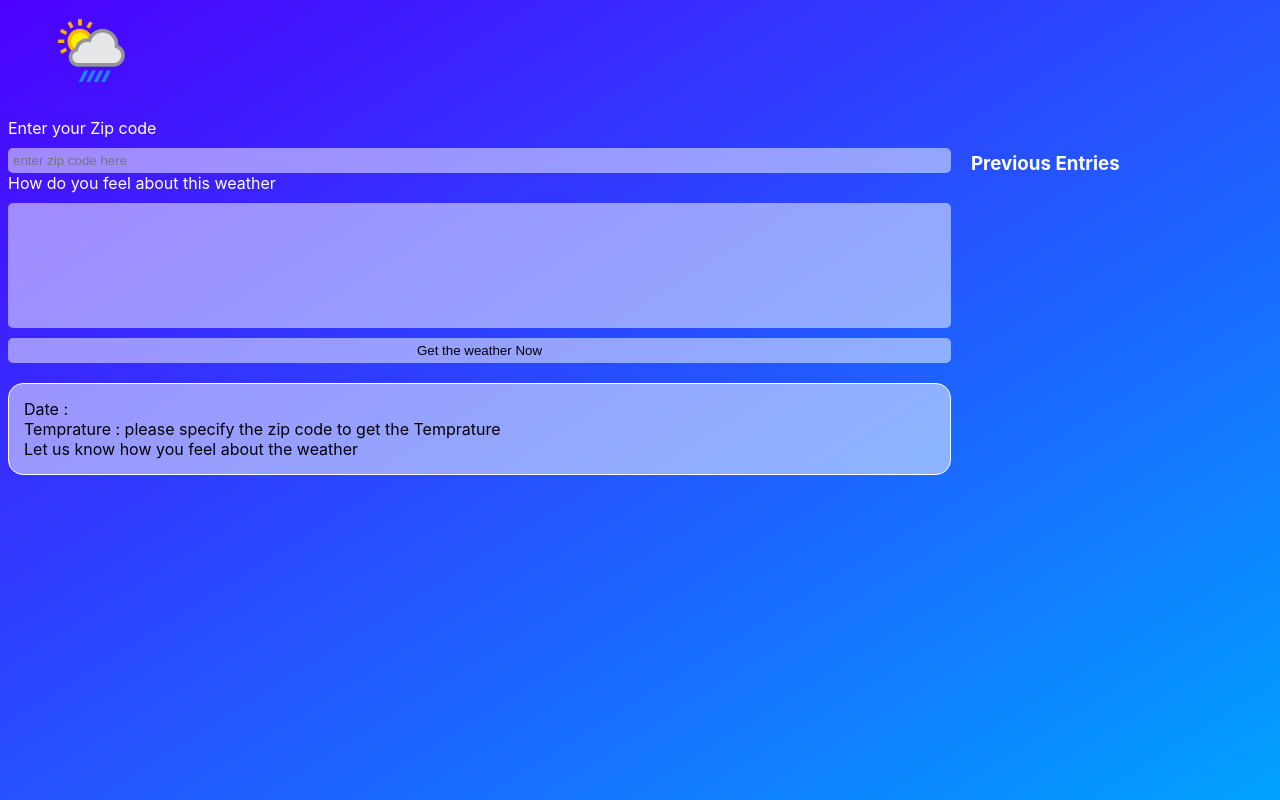
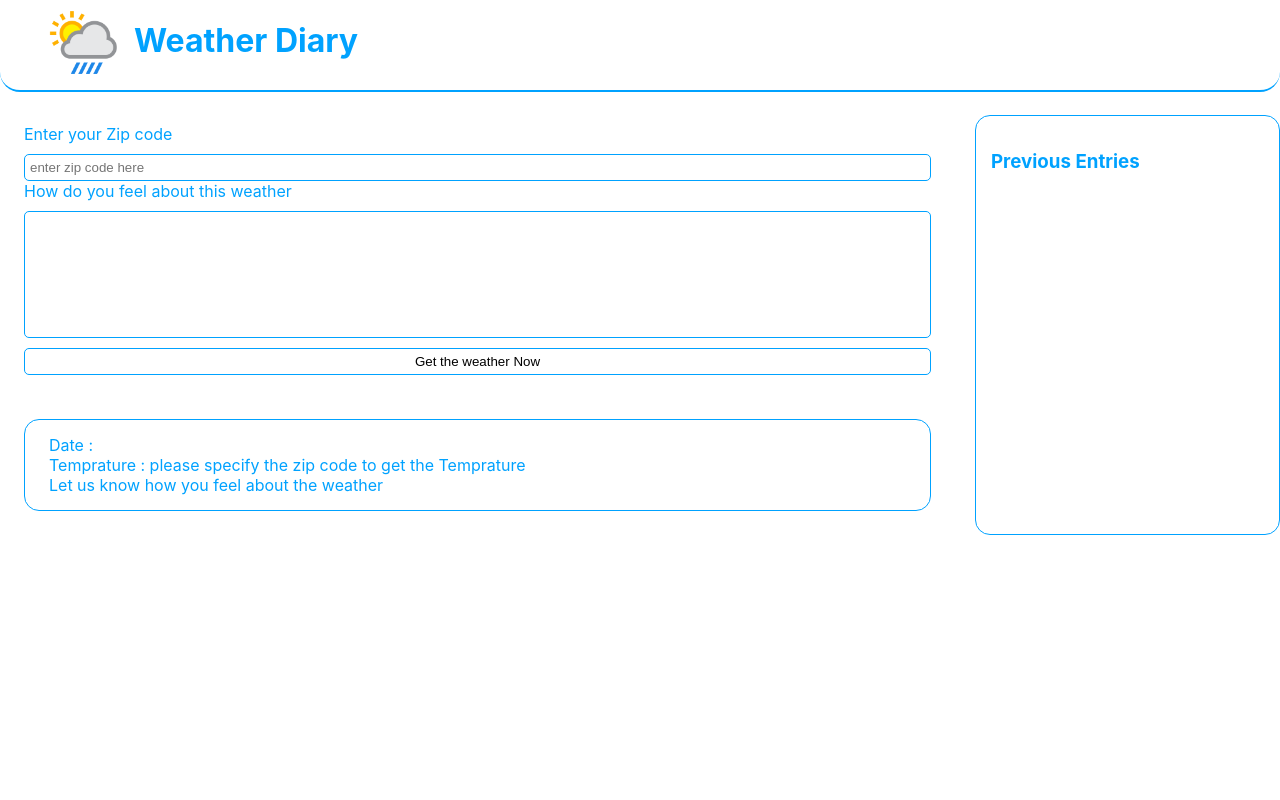
Before and after one commit to khaled279/weatherApp, a website: page website/index.html in a window 1280 px wide. Drawn offline with Linux system fonts and the light colour scheme.

Commit message:
added sticky header
added sticky header
changed css
fixed issue with with sticky header not placed correctly
added animation to sticky header
final commit

```diff
--- a/website/app.js
+++ b/website/app.js
@@ -12,7 +12,17 @@ const tempField = document.getElementById('temp');
 const contentField = document.getElementById('content');
 const sideBar = document.getElementById('sideBar') ;
 const  docFragment = document.createDocumentFragment();
+const header = document.getElementById("header");
+document.addEventListener('scroll', onScrollHeader);
 
+function onScrollHeader(){
+    console.log(window.screenY) ;
+    if(window.scrollY> 5){
+        header.classList.add('active');
+}else {
+   header.classList.remove("active");
+}
+}
 //getting date
 let d = new Date();
 let newDate = d.getMonth()+'.'+ d.getDate()+'.'+ d.getFullYear();
@@ -74,7 +84,7 @@ async function  fetchAppData(){
     //updates UI with the data in the object last Entry
     dateField.innerHTML = `Date: ${lastEntry.date}`
     tempField.innerHTML = `Temprature: ${lastEntry.temp}`
-    contentField.innerHTML = `you said  ${lastEntry.content} about the weather`
+    contentField.innerHTML = `you said  "${lastEntry.content}" about the weather`
     // reset side bar so it can be populated with new data from the get request
     // here we deal with the rest of the projectData array we populate the sidebar with it
     sideBar.innerHTML = `<h2>Previous Entries</h2>`
--- a/website/css/styles.css
+++ b/website/css/styles.css
@@ -14,12 +14,17 @@
     height: 100%;
     background: transparent;
 }
+body{
+    width: 100%;
+    margin: 0px;
+}
 html{
-    background-image: linear-gradient(to bottom right, rgb(76, 0, 255), rgb(0, 162, 255));
+    background-color : #fff ;
     min-height: 100%;
     min-width: 100%;
-    color: #fff;
+    color:rgb(0, 162, 255) ;
     font-family: -apple-system, BlinkMacSystemFont, 'Segoe UI', Roboto, Oxygen, Ubuntu, Cantarell, 'Open Sans', 'Helvetica Neue', sans-serif;
+    padding: 0px;
 }
 .logo{
     padding: 10px;
@@ -35,37 +40,57 @@ html{
 .header{
     display: flex;
     grid-area: header;
+    border-bottom: 2px solid rgb(0, 162, 255);
+    border-radius: 20px;
+    width: 100%;
+    position: fixed;
+    transition: all .5s ease-out;
+
+}
+.header.active{
+    display: flex;
+    grid-area: header;
+    border-bottom: 2px solid rgb(0, 162, 255);
+    border-radius: 20px;
+    width: 100%;
+    background-color: rgba(0, 162, 255,0.7);
+    position: fixed;
+    color: #fff;
+    margin-top: -10px;
+    transition: all .5s ease-out;
 }
 
 .form-feel{
     display: flex;
     flex-direction: column;
+    padding:24px ;
 }
 
 .form-field{
     margin-top: 10px ;
     margin-top: 10px;
     background-color: rgba(255,255,255,0.5);
-    border: 0px;
+    border: 1px solid rgb(0, 162, 255);
     padding: 5px ;
     border-radius: 5px;
 }
-.form-field:hover{
+button.form-field:hover{
     background-image: linear-gradient(to bottom right, rgb(76, 0, 255), rgb(0, 162, 255));
     border: 1px  solid white;
+    color: #fff;
 }
 
-.form-field:focus{
-    background-image: linear-gradient(to bottom right, rgb(76, 0, 255), rgb(0, 162, 255));
-    border: 1px  solid white;
-}
+
 #entryHolder{
     grid-area: userdata;
-    border: 1px solid #fff;
     background-color: rgba( 255, 255, 255, 0.5);
     border-radius: 15px;
     padding: 15px;
-    color: black;
+    padding-left: 24px;
+    border: 1px solid rgb(0, 162, 255);
+    margin: 24px;
+    margin-top: 0px;
+
 
 
 }
@@ -81,14 +106,17 @@ textarea{
     max-height: 60vh;
     overflow-y: auto;
     margin-top: 15px;
+    border: 1px solid rgb(0, 162, 255);
+    padding: 15px;
+    border-radius: 15px;
 }
 
 .roundedBackground{
     border: 1px solid #fff;
-    background-color: rgba( 255, 255, 255, 0.5);
+    background-color: rgba(0, 162, 255,0.7);
     border-radius: 15px;
     padding: 15px;
     margin-bottom: 15px ;
     margin-right: 10px;
-    color: black;
+    color: white;
 }
--- a/website/index.html
+++ b/website/index.html
@@ -9,8 +9,10 @@
 </head>
 <body>
     <div id="website">
-      <div class="header transparent-background">
+      <div id="header" class="header transparent-background">
         <img src="/assets/logo.png" alt="LOGO IMAGE SUNNY AND CLOUDY " width="80" height="80" class="logo">
+        <h1>Weather Diary</h1>
+
     </div>
         <div class="content  transparent-background">
             <form class="form-feel" onSubmit="return getWeatherRequest()">
```
